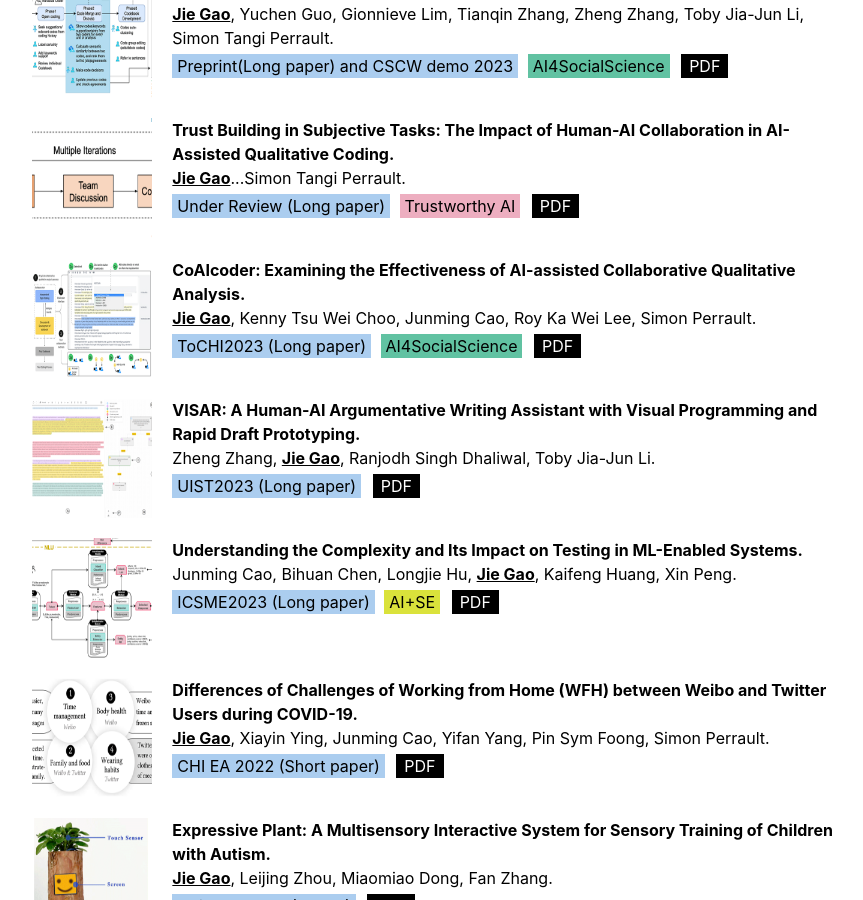
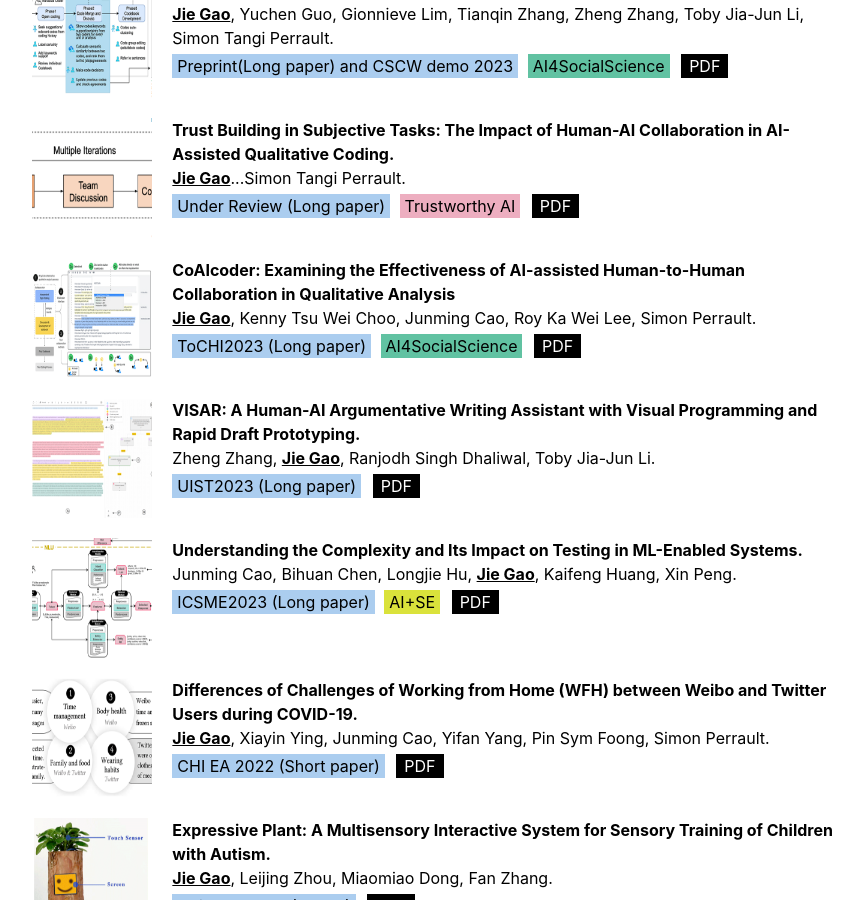
Before and after one commit to gaojie058/gaojie058.github.io, a Jekyll site: the page built from index.md, in a window 1280 px wide and 900 px high, scrolled down 1031 px. Shown: the whole window, without its empty margins (197-1060 px from the left). Built offline with Jekyll 4.4.1, drawn with Linux system fonts in a browser that asks for light colours.

Commit message:
Update publications.yml

```diff
--- a/_data/publications.yml
+++ b/_data/publications.yml
@@ -13,7 +13,7 @@ index:
   tag1: 'Under Review (Long paper)'
   tag3: 'Trustworthy AI'
   year: 2023
-- name: 'CoAIcoder: Examining the Effectiveness of AI-assisted Collaborative Qualitative Analysis.'
+- name: 'CoAIcoder: Examining the Effectiveness of AI-assisted Human-to-Human Collaboration in Qualitative Analysis'
   url: 'https://arxiv.org/abs/2304.05560'
   image: 'assets/img/coaicoder.png'
   authors: 'Jie Gao, Kenny Tsu Wei Choo, Junming Cao, Roy Ka Wei Lee, Simon Perrault.'
```
